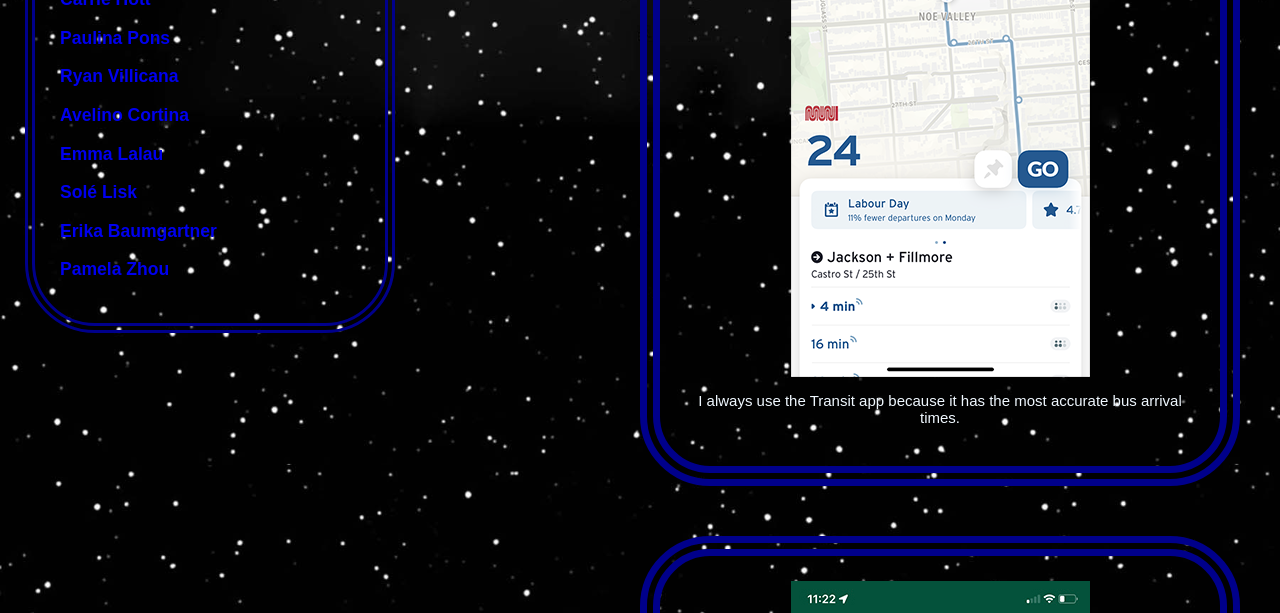
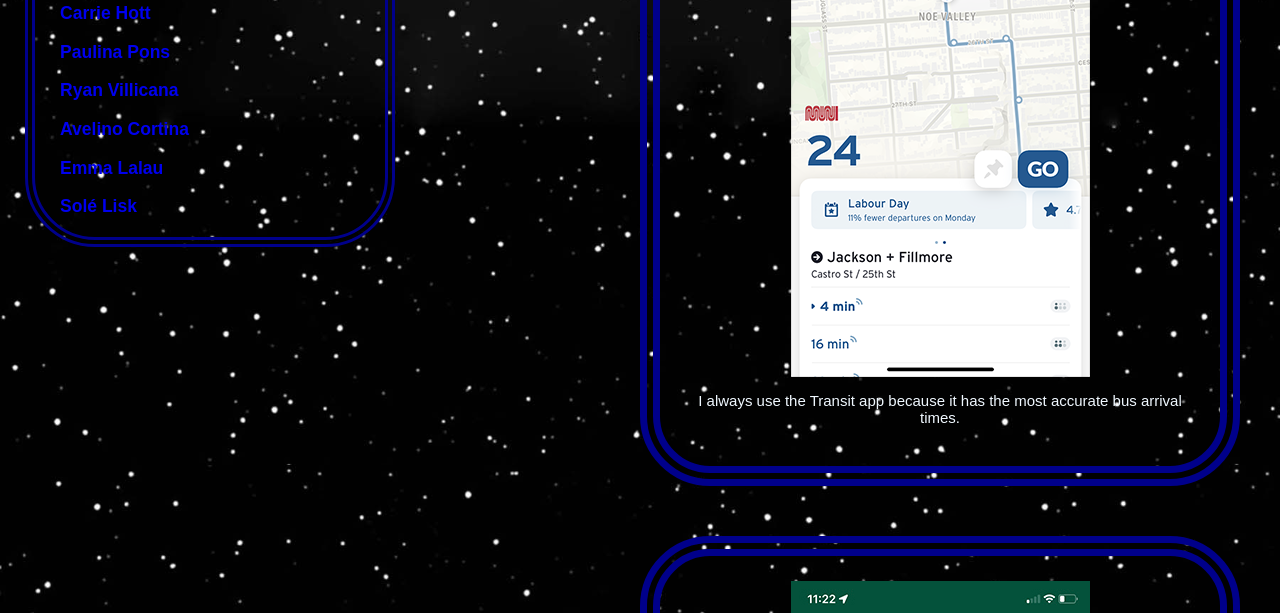
Before and after one commit to tardinger/thefeed, a plain HTML site: page thefeed.html in a window 1280 px wide. Shown: the part 487-1100 px from the top of the page. Drawn offline with Linux system fonts and the light colour scheme; a web font is replaced by a local one.

Commit message:
html abd css changes

```diff
--- a/css/stylesheet.css
+++ b/css/stylesheet.css
@@ -24,6 +24,7 @@ a{
     text-decoration: none;
     color:aliceblue
     font-family: 'Allerta Stencil', sans-serif;
+
 }
 
 .friendstitle{
@@ -33,9 +34,11 @@ a{
 
 nav{
     width: 300px;
+    height: 300px;
     position: fixed;
     top: 300px; left: 25px;
-    margin-top: 10%;
+    margin-top: 5%;
+    padding: 25px;
     font-size: 15px;
     font-family: 'Allerta Stencil', sans-serif;
     text-decoration: none;
@@ -43,9 +46,30 @@ nav{
     border: 10px darkblue;
     border-style: double;
     border-radius: 70px;
-    padding: 25px;
-    margin-top: 50px;
+    overflow: scroll;
 }
+
+::-webkit-scrollbar {
+    width: 7px;
+}
+
+  ::-webkit-scrollbar-track {
+    background: #000000;
+}
+
+  ::-webkit-scrollbar-thumb {
+    background: #1100ce;
+}
+
+  ::-webkit-scrollbar-thumb:hover {
+    background: #555;
+}
+
+.difscrollbars::-webkit-scrollbar {
+   display: none;
+}
+
+
 
 nav h3:hover{
     transform: scale(0.9);
--- a/thefeed.html
+++ b/thefeed.html
@@ -22,7 +22,7 @@
                 <img src="img/feedshark72.gif">
             </a>
         </header>
-        <nav>
+        <nav class="difscrollbars">
         <div class="friendstitle">
             <h2>⭐Here are my friends⭐</h2>
         </div>
@@ -49,6 +49,15 @@
             </a>
             <a href="https://pamela-gong-zhou.github.io/thefeed/" target="_blank">
                 <h3>Pamela Zhou</h3>
+            </a>
+            <a href="https://laperzyna.github.io/thefeed/" target="_blank">
+                <h3>Lidia Perzyna</h3>
+            </a>
+            <a href="https://radiostardom.github.io/thefeed/" target="_blank">
+                <h3>El Whright</h3>
+            </a>
+            <a href="https://meiliddaniel.github.io/thefeed/" target="_blank">
+                <h3>Meili Daniel</h3>
             </a>
         </nav>
         <main>
```
